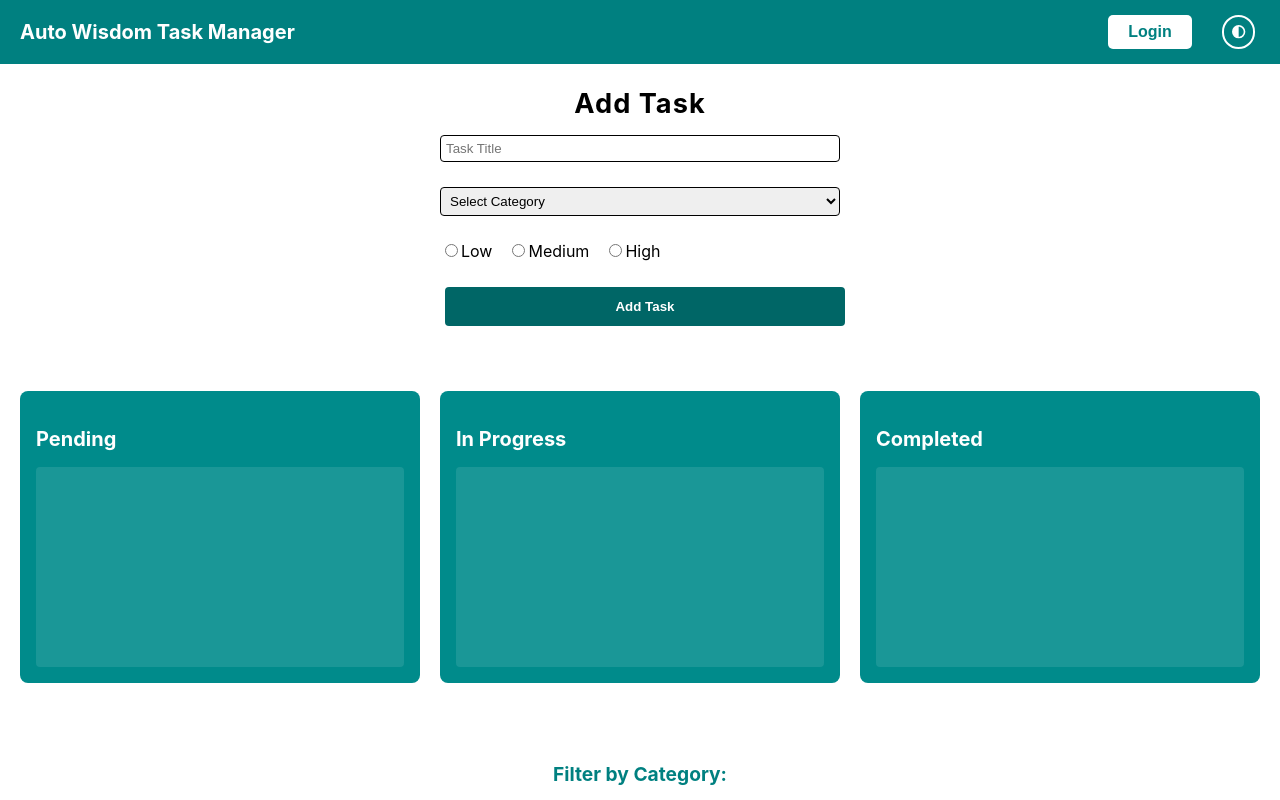
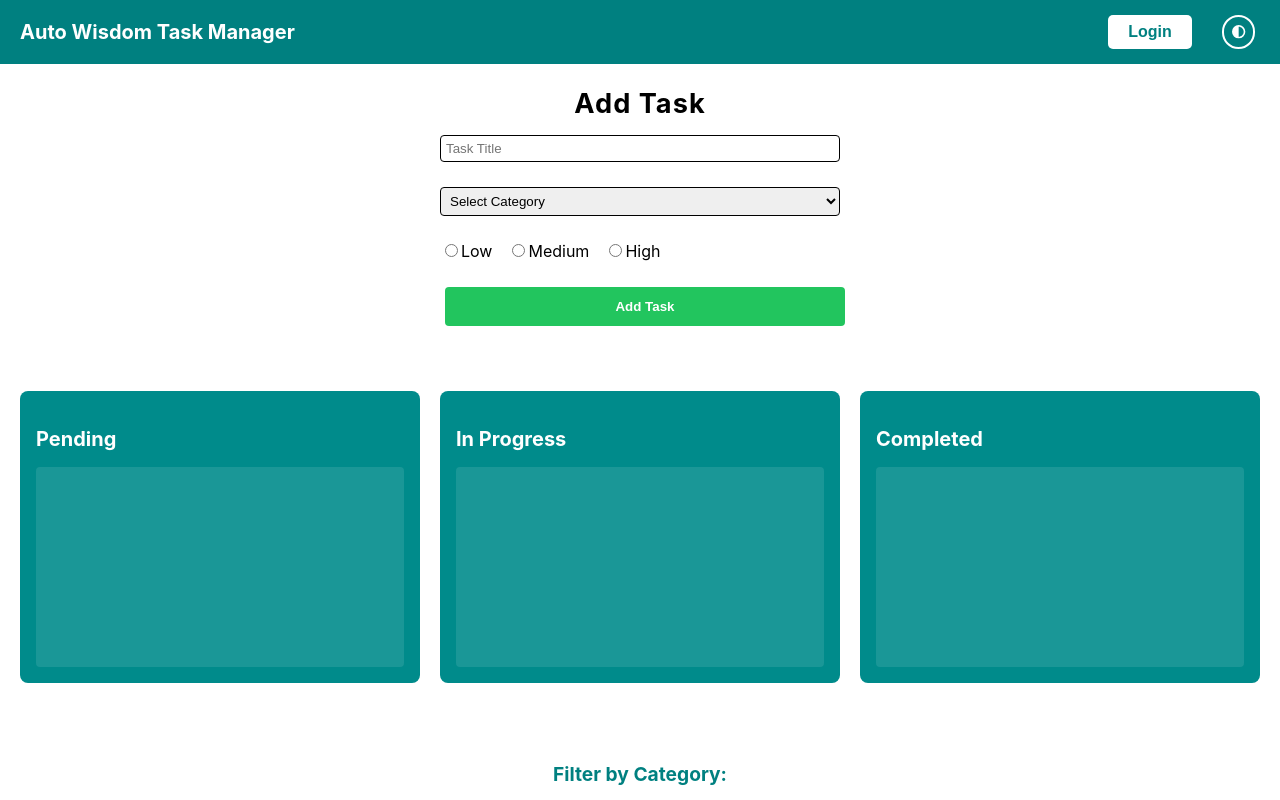
Before and after one commit to Vaidehis3007/AutoWisdom_TaskManager, a React (Create React App) app in the folder auto-wisdom-task-manager/: page / in a window 1280 px wide. In both pictures the pointer is over the button "Add Task". Shown: the top 800 px of the page. Built offline with nearby package versions, Linux system fonts and the light colour scheme.

Commit message:
Updated TaskManager.css

```diff
--- a/auto-wisdom-task-manager/src/TaskManager.css
+++ b/auto-wisdom-task-manager/src/TaskManager.css
@@ -173,7 +173,7 @@ header {
 }
 
 .add-task-button:hover {
-  background-color: #006666;
+  background-color: #22c55e;
 }
 
   button {
```
